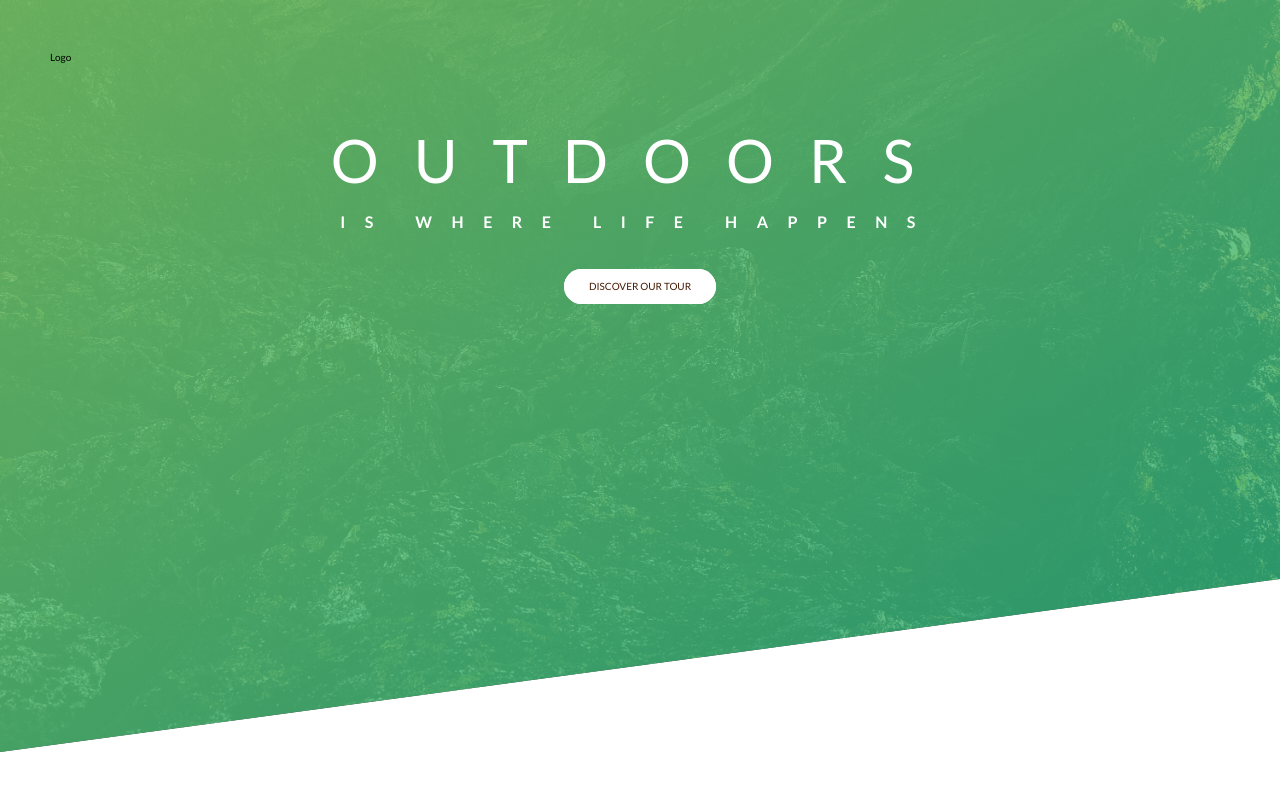
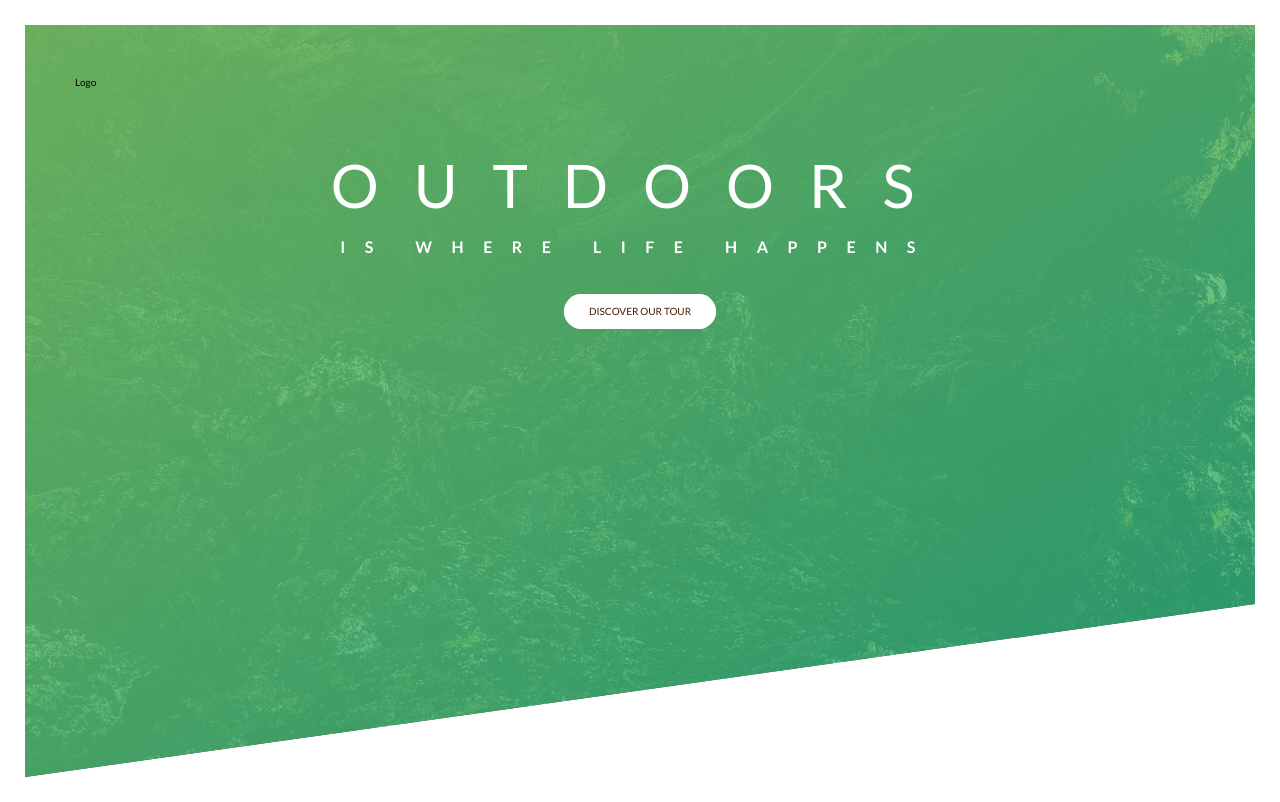
Before and after one commit to OmBharti999/pro, a Next.js app: page / in a window 1280 px wide. Built offline with nearby package versions, Linux system fonts and the light colour scheme.

Commit message:
add padding in home page body

```diff
--- a/app/globals.css
+++ b/app/globals.css
@@ -13,5 +13,5 @@ html {
 }
 
 body {
-  @apply w-full box-border;
+  @apply w-full box-border p-10;
 }
```
